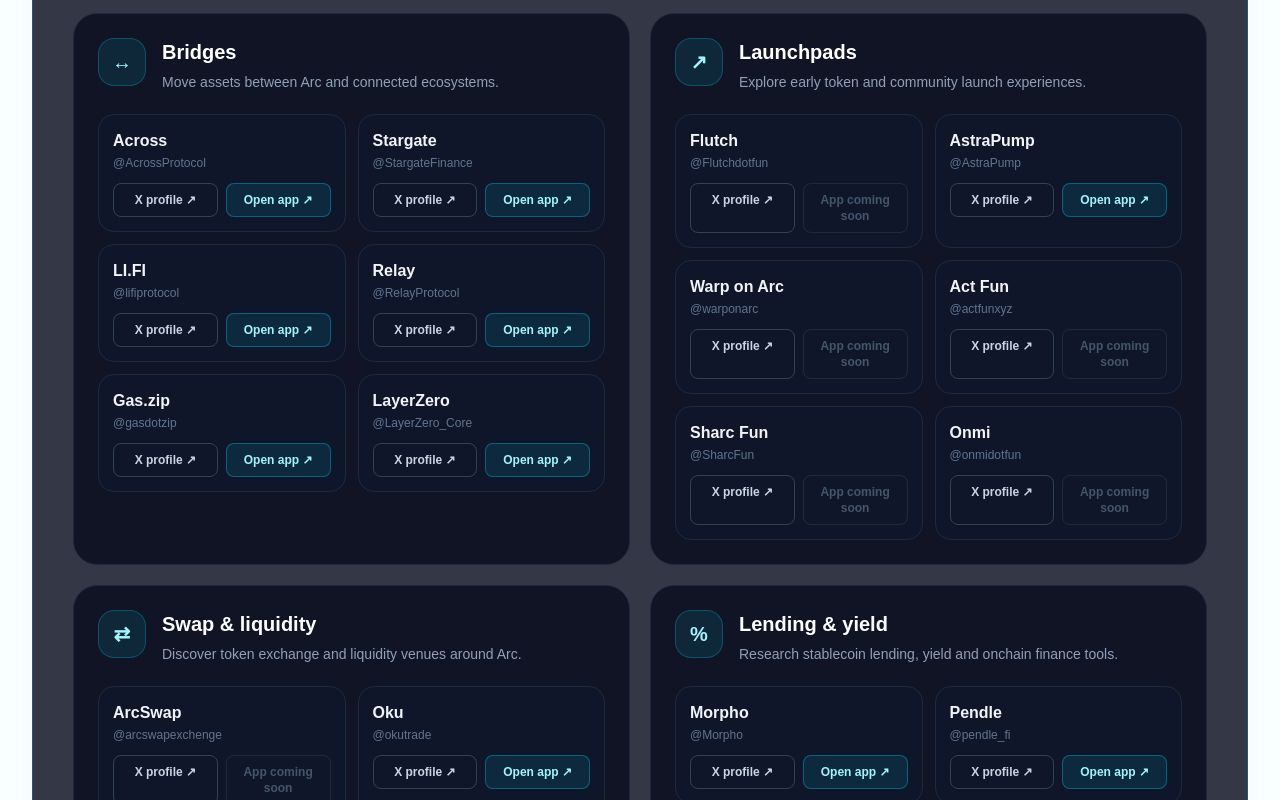
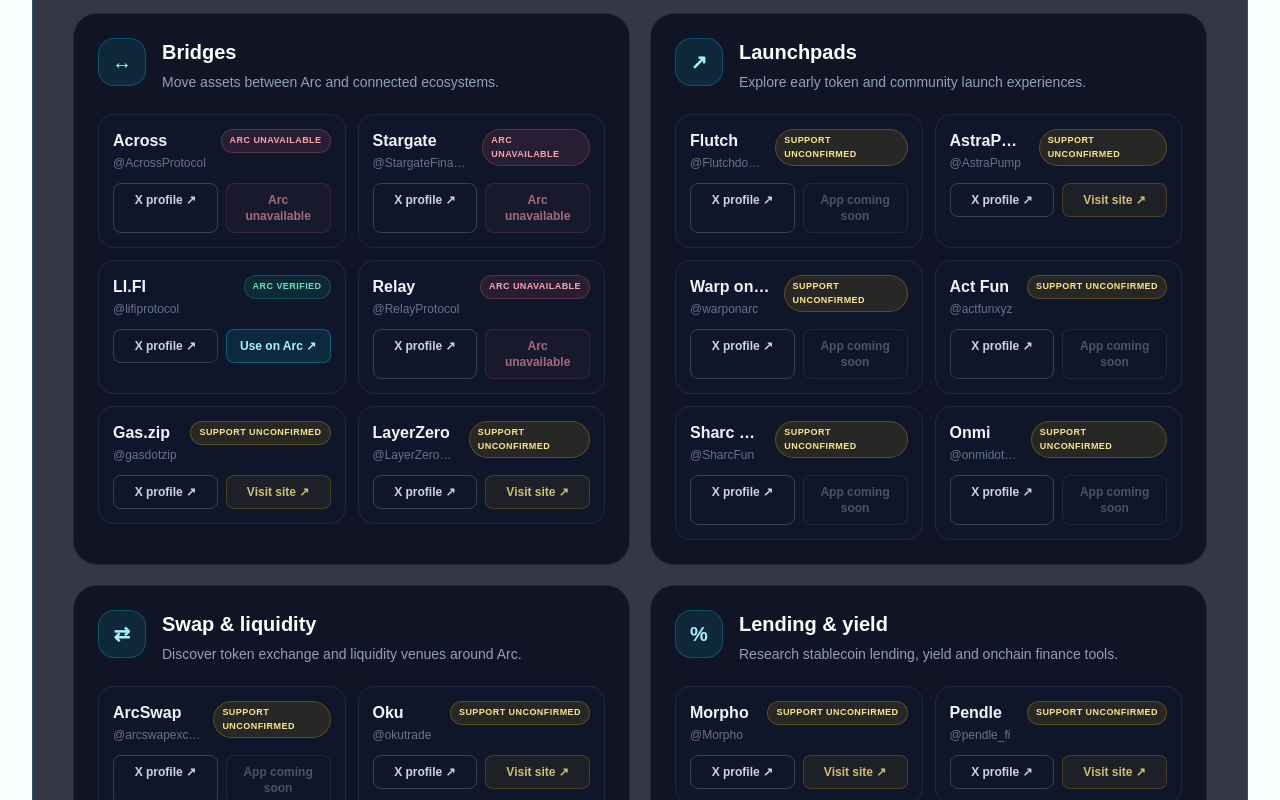
Before and after one commit to kejan2514/arcplay, a Next.js app: page / in a window 1280 px wide. Shown: the part 4000-4800 px from the top of the page. Built offline with nearby package versions, Linux system fonts and the light colour scheme; no server answers.

Commit message:
feat: add verified Arc support statuses

```diff
--- a/src/components/ecosystem-integrations.tsx
+++ b/src/components/ecosystem-integrations.tsx
@@ -4,6 +4,18 @@
   (total, category) => total + category.projects.length,
   0,
 );
+
+const supportStyles = {
+  verified: "border-emerald-400/25 bg-emerald-400/10 text-emerald-300",
+  unconfirmed: "border-amber-400/25 bg-amber-400/10 text-amber-200",
+  unavailable: "border-rose-400/25 bg-rose-400/10 text-rose-300",
+} as const;
+
+const supportLabels = {
+  verified: "Arc verified",
+  unconfirmed: "Support unconfirmed",
+  unavailable: "Arc unavailable",
+} as const;
 
 export default function EcosystemIntegrations() {
   return (
@@ -60,11 +72,11 @@
                       <p className="truncate font-semibold text-slate-100">{item.name}</p>
                       <p className="mt-0.5 truncate text-xs text-slate-500">@{item.handle}</p>
                     </div>
-                    {item.status === "available" && (
-                      <span className="rounded-full bg-emerald-400/15 px-2 py-1 text-[9px] font-bold uppercase tracking-wider text-emerald-300">
-                        Ready
-                      </span>
-                    )}
+                    <span
+                      className={`rounded-full border px-2 py-1 text-[9px] font-bold uppercase tracking-wider ${supportStyles[item.arcSupport]}`}
+                    >
+                      {supportLabels[item.arcSupport]}
+                    </span>
                   </div>
 
                   <div className="mt-3 grid grid-cols-2 gap-2">
@@ -77,7 +89,7 @@
                     >
                       X profile ↗
                     </a>
-                    {item.website ? (
+                    {item.website && item.arcSupport === "verified" ? (
                       <a
                         href={item.website}
                         target="_blank"
@@ -85,8 +97,22 @@
                         className="rounded-lg border border-cyan-400/35 bg-cyan-400/10 px-3 py-2 text-center text-xs font-semibold text-cyan-200 transition hover:border-cyan-300 hover:bg-cyan-400/15"
                         aria-label={`Open ${item.name} application`}
                       >
-                        Open app ↗
+                        Use on Arc ↗
                       </a>
+                    ) : item.website && item.arcSupport === "unconfirmed" ? (
+                      <a
+                        href={item.website}
+                        target="_blank"
+                        rel="noreferrer"
+                        className="rounded-lg border border-amber-400/20 bg-amber-400/[0.06] px-3 py-2 text-center text-xs font-semibold text-amber-200/80 transition hover:border-amber-300/40"
+                        aria-label={`Visit ${item.name} website; Arc support is unconfirmed`}
+                      >
+                        Visit site ↗
+                      </a>
+                    ) : item.arcSupport === "unavailable" ? (
+                      <span className="cursor-not-allowed rounded-lg border border-rose-400/15 bg-rose-400/[0.04] px-3 py-2 text-center text-xs font-semibold text-rose-300/60">
+                        Arc unavailable
+                      </span>
                     ) : (
                       <span className="cursor-not-allowed rounded-lg border border-slate-800 px-3 py-2 text-center text-xs font-semibold text-slate-600">
                         App coming soon
@@ -101,9 +127,9 @@
       </div>
 
       <div className="mt-6 rounded-2xl border border-amber-400/20 bg-amber-400/[0.06] px-5 py-4 text-sm leading-6 text-amber-100/80">
-        Community directory, not an endorsement. External protocols are not yet
-        connected to ArcPay transactions; verify contracts, network support and
-        risk before using them.
+        Only projects marked Arc verified have confirmed Arc support. External
+        protocols are not embedded into ArcPay transactions; always verify the
+        selected network, token contract and quote before signing.
       </div>
     </section>
   );
--- a/src/lib/arc-ecosystem.ts
+++ b/src/lib/arc-ecosystem.ts
@@ -11,6 +11,7 @@
   handle: string;
   website?: string;
   status: "available" | "explore";
+  arcSupport: "verified" | "unconfirmed" | "unavailable";
 };
 
 const project = (
@@ -18,7 +19,8 @@
   handle: string,
   status: EcosystemProject["status"] = "explore",
   website?: string,
-): EcosystemProject => ({ name, handle, status, website });
+  arcSupport: EcosystemProject["arcSupport"] = "unconfirmed",
+): EcosystemProject => ({ name, handle, status, website, arcSupport });
 
 export const ECOSYSTEM_CATEGORIES: EcosystemCategory[] = [
   {
@@ -27,10 +29,10 @@
     description: "Move assets between Arc and connected ecosystems.",
     icon: "↔",
     projects: [
-      project("Across", "AcrossProtocol", "explore", "https://app.across.to/"),
-      project("Stargate", "StargateFinance", "explore", "https://stargate.finance/transfer"),
-      project("LI.FI", "lifiprotocol", "explore", "https://jumper.exchange/"),
-      project("Relay", "RelayProtocol", "explore", "https://relay.link/bridge"),
+      project("Across", "AcrossProtocol", "explore", "https://app.across.to/", "unavailable"),
+      project("Stargate", "StargateFinance", "explore", "https://stargate.finance/transfer", "unavailable"),
+      project("LI.FI", "lifiprotocol", "explore", "https://jumper.exchange/", "verified"),
+      project("Relay", "RelayProtocol", "explore", "https://relay.link/bridge", "unavailable"),
       project("Gas.zip", "gasdotzip", "explore", "https://www.gas.zip/"),
       project("LayerZero", "LayerZero_Core", "explore", "https://layerzero.network/"),
     ],
@@ -113,9 +115,9 @@
     description: "Connect to ArcPay or explore other entry points to Arc.",
     icon: "▣",
     projects: [
-      project("Circle Wallets", "circle", "available", "https://console.circle.com/wallets"),
+      project("Circle Wallets", "circle", "available", "https://console.circle.com/wallets", "verified"),
       project("Arc Wallet", "wallet", "available"),
-      project("MetaMask", "MetaMask", "available", "https://portfolio.metamask.io/"),
+      project("MetaMask", "MetaMask", "available", "https://portfolio.metamask.io/", "verified"),
       project("Rabby", "Rabby_io", "explore", "https://rabby.io/"),
       project("Trust Wallet", "TrustWallet", "explore", "https://wallet.trustwallet.com/"),
     ],
```
